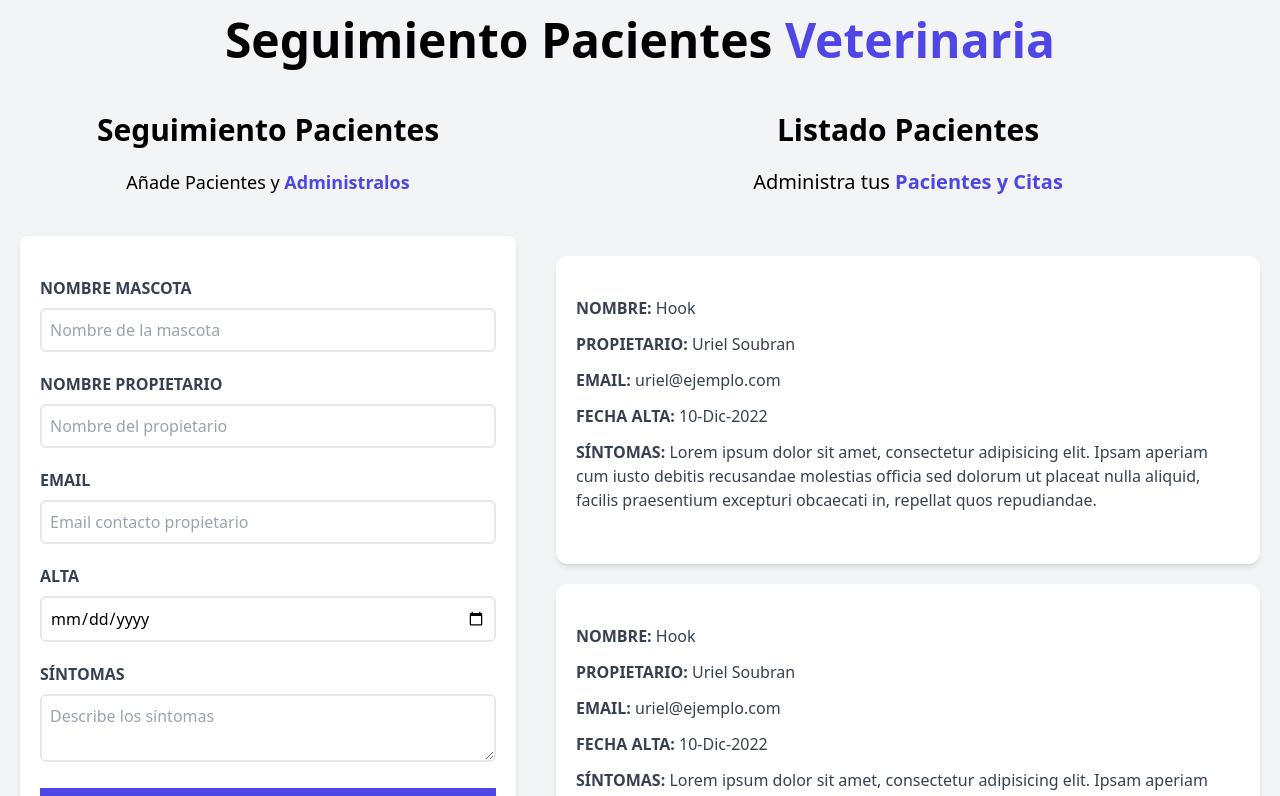
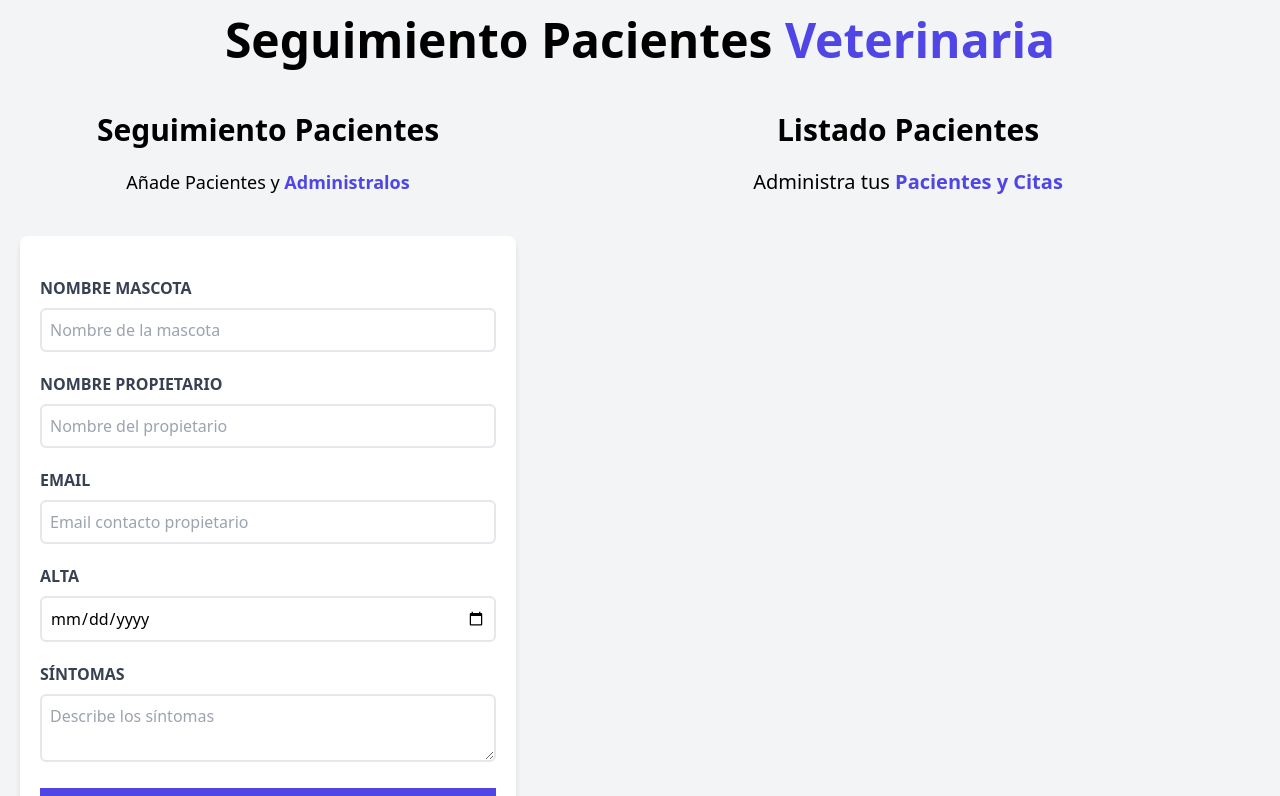
Before and after one commit to SoubranMx/React-Courses, a React (Vite) app in the folder Udemy-JuanPablo/Proyecto1-AdminPacientes/citas-react/: page / in a window 1280 px wide. Shown: the top 796 px of the page. Built offline with nearby package versions, Linux system fonts and the light colour scheme.

Commit message:
Agrega listado de pacientes dinámico mediante props y map

```diff
--- a/Udemy-JuanPablo/Proyecto1-AdminPacientes/citas-react/src/App.jsx
+++ b/Udemy-JuanPablo/Proyecto1-AdminPacientes/citas-react/src/App.jsx
@@ -16,7 +16,7 @@ const App = () => {
 
       <div className="mt-12 md:flex">
         <Formulario onSubmitPaciente={onSubmitPaciente} />
-        <ListadoPacientes />
+        <ListadoPacientes pacientes={pacientes} />
       </div>
     </div>
   );
--- a/Udemy-JuanPablo/Proyecto1-AdminPacientes/citas-react/src/components/ListadoPacientes.jsx
+++ b/Udemy-JuanPablo/Proyecto1-AdminPacientes/citas-react/src/components/ListadoPacientes.jsx
@@ -1,7 +1,7 @@
 import React from "react";
 import Paciente from "./Paciente";
 
-const ListadoPacientes = () => {
+const ListadoPacientes = ({ pacientes }) => {
   return (
     <div className="md:w-1/2 lg:w-3/5">
       <h2 className="font-black text-3xl text-center">Listado Pacientes</h2>
@@ -10,9 +10,9 @@ const ListadoPacientes = () => {
         <span className="text-indigo-600 font-bold">Pacientes y Citas</span>
       </p>
       <div className="md:h-screen overflow-y-scroll">
-        <Paciente />
-        <Paciente />
-        <Paciente />
+        {pacientes.map((paciente, index) => (
+          <Paciente paciente={paciente} key={index} />
+        ))}
       </div>
     </div>
   );
--- a/Udemy-JuanPablo/Proyecto1-AdminPacientes/citas-react/src/components/Paciente.jsx
+++ b/Udemy-JuanPablo/Proyecto1-AdminPacientes/citas-react/src/components/Paciente.jsx
@@ -1,32 +1,29 @@
 import React from "react";
 
-const Paciente = () => {
+const Paciente = ({ paciente }) => {
+  const { nombre, propietario, email, fechaAlta, sintomas } = paciente;
+
   return (
     <div className="mx-5 my-5 bg-white shadow-md rounded-xl px-5 py-10">
       <p className="font-bold mb-3 text-gray-700 uppercase">
         Nombre: {""}
-        <span className="font-normal normal-case">Hook</span>
+        <span className="font-normal normal-case">{nombre}</span>
       </p>
       <p className="font-bold mb-3 text-gray-700 uppercase">
         Propietario: {""}
-        <span className="font-normal normal-case">Uriel Soubran</span>
+        <span className="font-normal normal-case">{propietario}</span>
       </p>
       <p className="font-bold mb-3 text-gray-700 uppercase">
         Email: {""}
-        <span className="font-normal normal-case">uriel@ejemplo.com</span>
+        <span className="font-normal normal-case">{email}</span>
       </p>
       <p className="font-bold mb-3 text-gray-700 uppercase">
         Fecha Alta: {""}
-        <span className="font-normal normal-case">10-Dic-2022</span>
+        <span className="font-normal normal-case">{fechaAlta}</span>
       </p>
       <p className="font-bold mb-3 text-gray-700 uppercase">
         Síntomas: {""}
-        <span className="font-normal normal-case">
-          Lorem ipsum dolor sit amet, consectetur adipisicing elit. Ipsam
-          aperiam cum iusto debitis recusandae molestias officia sed dolorum ut
-          placeat nulla aliquid, facilis praesentium excepturi obcaecati in,
-          repellat quos repudiandae.
-        </span>
+        <span className="font-normal normal-case">{sintomas}</span>
       </p>
     </div>
   );
```
